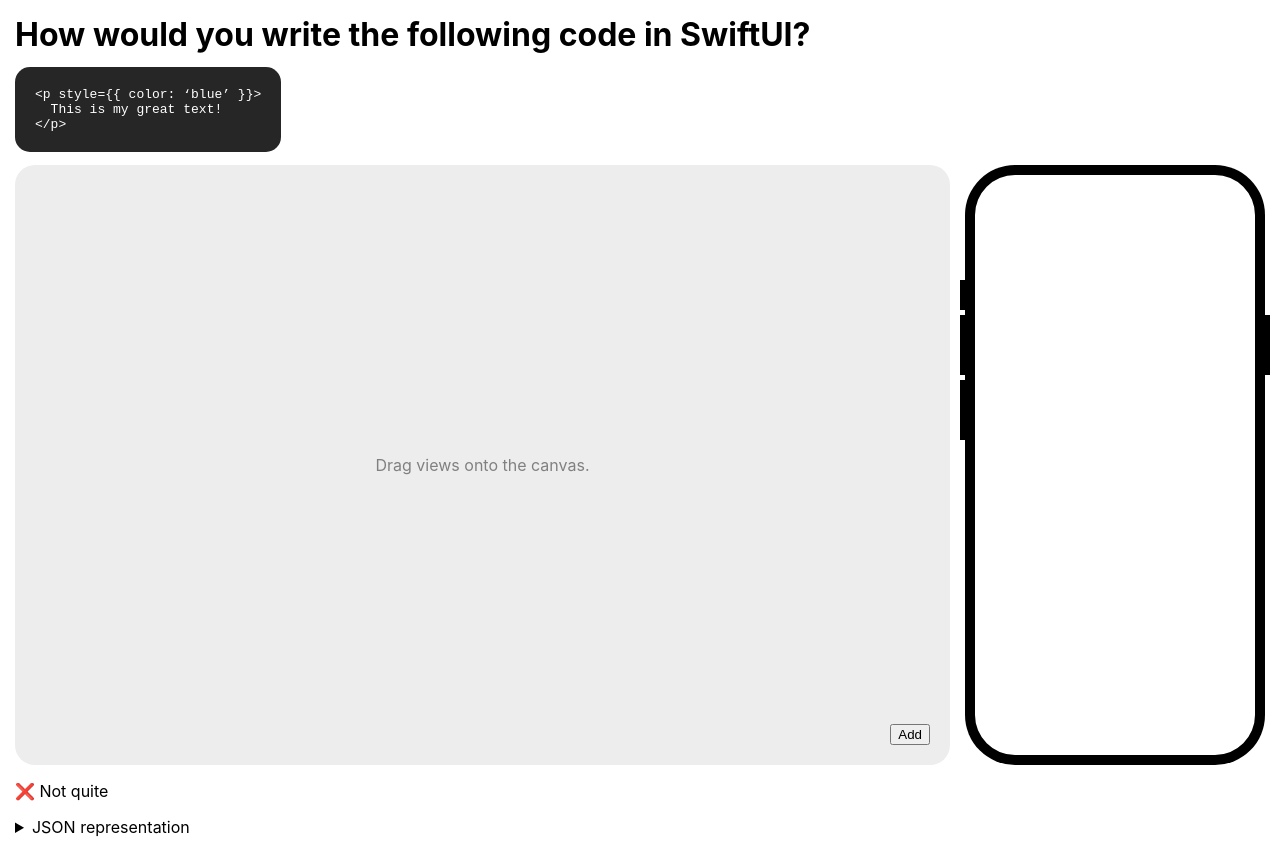
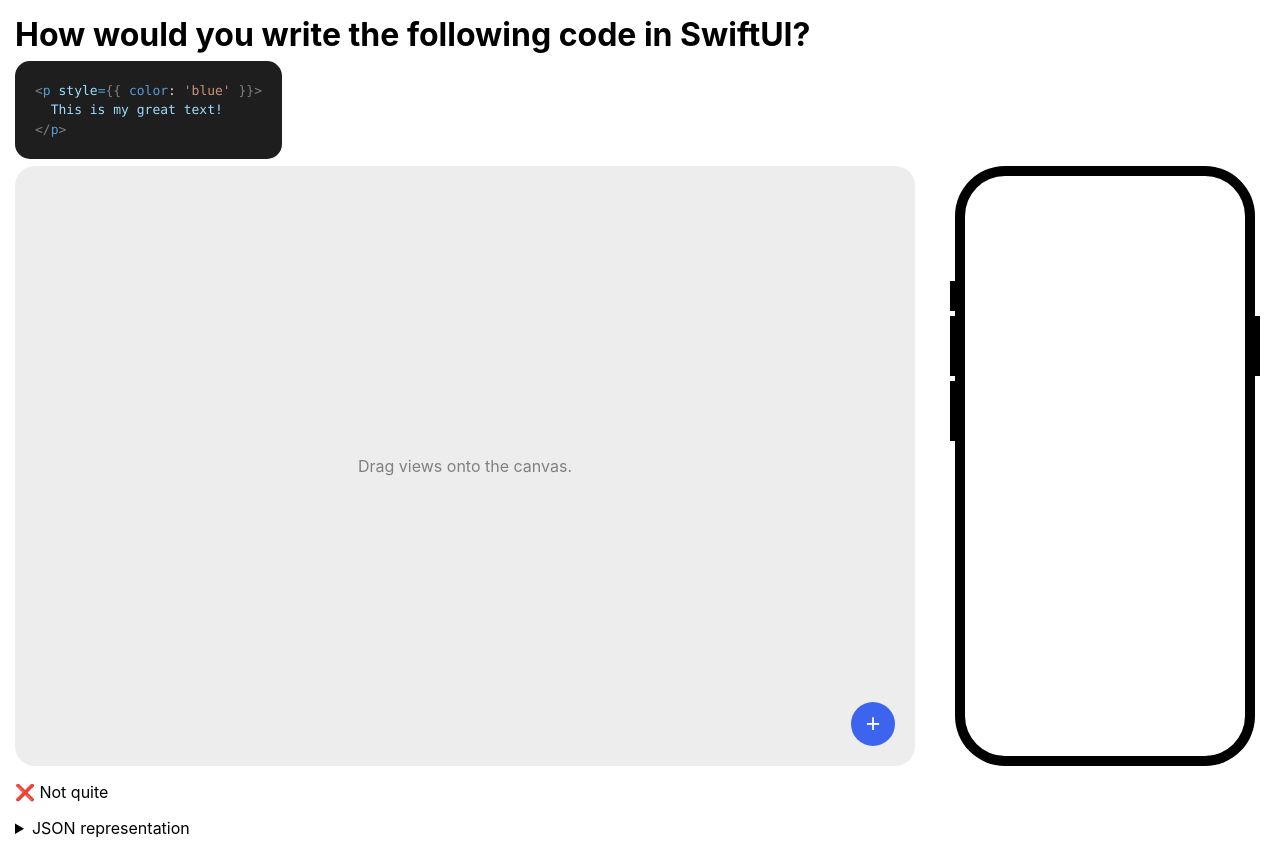
Before and after one commit to joshpensky/swiftui-for-react-devs-playground, a Next.js app: page / in a window 1280 px wide. Built offline with nearby package versions, Linux system fonts and the light colour scheme.

Commit message:
moving into components

```diff
--- /dev/null
+++ b/components/Canvas/Toolbox/index.tsx
@@ -0,0 +1,73 @@
+import { Dispatch, SetStateAction, useMemo, useState } from "react";
+import { ForegroundColorViewModifier } from "../../ForegroundColorViewModifier";
+import { TextView } from "../../TextView";
+import * as Dialog from "@radix-ui/react-dialog";
+import * as Tabs from "@radix-ui/react-tabs";
+import styles from "./styles.module.scss";
+
+export function Toolbox({
+  open,
+  onOpenChange,
+}: {
+  open: boolean;
+  onOpenChange: Dispatch<SetStateAction<boolean>>;
+}) {
+  const [tab, setTab] = useState("views");
+
+  return (
+    <Dialog.Root open={open} onOpenChange={onOpenChange}>
+      <Dialog.Trigger asChild>
+        <button className={styles["modal-trigger"]} aria-label="Add block">
+          +
+        </button>
+      </Dialog.Trigger>
+
+      <Dialog.Overlay className={styles["modal-overlay"]} />
+      <Dialog.Content className={styles["modal"]}>
+        <div className={styles["toolbox"]}>
+          <Tabs.Root
+            value={tab}
+            onValueChange={setTab}
+            orientation="horizontal"
+          >
+            <Tabs.List aria-label="Block Types">
+              <Tabs.Trigger value="views">Views</Tabs.Trigger>
+              <Tabs.Trigger value="view-modifiers">View Modifiers</Tabs.Trigger>
+            </Tabs.List>
+
+            <Tabs.Content value="views">
+              <ul>
+                <li>
+                  <TextView
+                    preview
+                    value=""
+                    onDrag={() => onOpenChange(false)}
+                  />
+                  <p>
+                    <strong>Text</strong>
+                  </p>
+                  <p>Display text content.</p>
+                </li>
+              </ul>
+            </Tabs.Content>
+            <Tabs.Content value="view-modifiers">
+              <ul>
+                <li>
+                  <ForegroundColorViewModifier
+                    preview
+                    value="red"
+                    onDrag={() => onOpenChange(false)}
+                  />
+                  <p>
+                    <strong>Foreground Color</strong>
+                  </p>
+                  <p>Set the color of foreground elements.</p>
+                </li>
+              </ul>
+            </Tabs.Content>
+          </Tabs.Root>
+        </div>
+      </Dialog.Content>
+    </Dialog.Root>
+  );
+}
--- /dev/null
+++ b/components/Canvas/Toolbox/styles.module.scss
@@ -0,0 +1,55 @@
+.modal-trigger {
+  position: absolute;
+  bottom: 20px;
+  right: 20px;
+  width: 44px;
+  height: 44px;
+  background-color: #3D64EF;
+  border-radius: 50%;
+  color: white;
+  font-size: 25px;
+  border: none;
+  cursor: pointer;
+}
+
+.modal-overlay {
+  background-color: rgba(0, 0, 0, 0.3);
+  position: absolute;
+  inset: 0;
+}
+
+.modal {
+  position: absolute;
+  bottom: 0;
+  left: 0;
+  right: 0;
+  background-color: white;
+}
+
+.toolbox {
+  display: flex;
+  flex-direction: column;
+
+  ul {
+    list-style: none;
+    padding: 0;
+    margin: 0;
+
+    li {
+      display: flex;
+      align-items: flex-start;
+      flex-direction: column;
+      border: 1px solid gray;
+      border-radius: 5px;
+      padding: 15px;
+
+      p {
+        margin: 0;
+
+        &:first-of-type {
+          margin-top: 10px;
+        }
+      }
+    }
+  }
+}
--- a/components/Canvas/index.tsx
+++ b/components/Canvas/index.tsx
@@ -1,12 +1,10 @@
-import type { NextPage } from "next";
-import { useMemo, useState } from "react";
-import { useDragDropManager, useDrop } from "react-dnd";
+import { useState } from "react";
+import { useDrop } from "react-dnd";
 import { ForegroundColorViewModifier } from "../ForegroundColorViewModifier";
 import { TextView } from "../TextView";
-import * as Dialog from "@radix-ui/react-dialog";
-import * as Tabs from "@radix-ui/react-tabs";
 import styles from "./styles.module.scss";
 import { ViewModel } from "../../pages";
+import { Toolbox } from "./Toolbox";
 
 export function Canvas({
   views,
@@ -27,8 +25,7 @@ export function Canvas({
     },
   }));
 
-  const [open, setOpen] = useState(false);
-  const [tab, setTab] = useState("views");
+  const [toolbarOpen, setToolbarOpen] = useState(false);
 
   return (
     <div
@@ -132,60 +129,7 @@ export function Canvas({
         })}
       </div>
 
-      <Dialog.Root open={open} onOpenChange={setOpen}>
-        <Dialog.Trigger className={styles["modal-trigger"]}>Add</Dialog.Trigger>
-
-        <Dialog.Portal>
-          <Dialog.Overlay className={styles["modal-overlay"]} />
-          <Dialog.Content className={styles["modal"]}>
-            <div className={styles["toolbox"]}>
-              <Tabs.Root
-                value={tab}
-                onValueChange={setTab}
-                orientation="horizontal"
-              >
-                <Tabs.List aria-label="Block Types">
-                  <Tabs.Trigger value="views">Views</Tabs.Trigger>
-                  <Tabs.Trigger value="view-modifiers">
-                    View Modifiers
-                  </Tabs.Trigger>
-                </Tabs.List>
-
-                <Tabs.Content value="views">
-                  <ul>
-                    <li>
-                      <TextView
-                        preview
-                        value=""
-                        onDrag={() => setOpen(false)}
-                      />
-                      <p>
-                        <strong>Text</strong>
-                      </p>
-                      <p>Display text content.</p>
-                    </li>
-                  </ul>
-                </Tabs.Content>
-                <Tabs.Content value="view-modifiers">
-                  <ul>
-                    <li>
-                      <ForegroundColorViewModifier
-                        preview
-                        value="red"
-                        onDrag={() => setOpen(false)}
-                      />
-                      <p>
-                        <strong>Foreground Color</strong>
-                      </p>
-                      <p>Set the color of foreground elements.</p>
-                    </li>
-                  </ul>
-                </Tabs.Content>
-              </Tabs.Root>
-            </div>
-          </Dialog.Content>
-        </Dialog.Portal>
-      </Dialog.Root>
+      <Toolbox open={toolbarOpen} onOpenChange={setToolbarOpen} />
     </div>
   );
 }
--- a/components/Canvas/styles.module.scss
+++ b/components/Canvas/styles.module.scss
@@ -1,5 +1,3 @@
-
-
 .canvas {
   align-items: center;
   justify-content: center;
@@ -23,51 +21,3 @@
   flex-direction: column;
   gap: 3px;
 }
-
-.modal-trigger {
-  position: absolute;
-  bottom: 20px;
-  right: 20px;
-}
-
-.modal-overlay {
-  background-color: rgba(0, 0, 0, 0.3);
-  position: fixed;
-  inset: 0;
-}
-
-.modal {
-  position: fixed;
-  bottom: 0;
-  left: 0;
-  right: 0;
-  background-color: white;
-}
-
-.toolbox {
-  display: flex;
-  flex-direction: column;
-
-  ul {
-    list-style: none;
-    padding: 0;
-    margin: 0;
-
-    li {
-      display: flex;
-      align-items: flex-start;
-      flex-direction: column;
-      border: 1px solid gray;
-      border-radius: 5px;
-      padding: 15px;
-
-      p {
-        margin: 0;
-
-        &:first-of-type {
-          margin-top: 10px;
-        }
-      }
-    }
-  }
-}
--- a/components/Preview/styles.module.scss
+++ b/components/Preview/styles.module.scss
@@ -2,8 +2,10 @@
   width: 300px;
   height: 600px;
   border-radius: 50px;
+  flex-shrink: 0;
   box-shadow: inset 0 0 0 10px black;
   position: relative;
+  margin: 0 10px;
 
   &::after {
     content: '';
--- a/package.json
+++ b/package.json
@@ -19,6 +19,7 @@
     "react-dnd-html5-backend": "^16.0.1",
     "react-dnd-touch-backend": "^16.0.1",
     "react-dom": "18.2.0",
+    "react-syntax-highlighter": "^15.5.0",
     "sass": "^1.53.0"
   },
   "devDependencies": {
@@ -26,6 +27,7 @@
     "@types/node": "18.0.6",
     "@types/react": "18.0.15",
     "@types/react-dom": "18.0.6",
+    "@types/react-syntax-highlighter": "^15.5.3",
     "eslint": "8.20.0",
     "eslint-config-next": "12.2.2",
     "typescript": "4.7.4"
--- a/pages/index.tsx
+++ b/pages/index.tsx
@@ -1,6 +1,8 @@
 import type { NextPage } from "next";
 import { useMemo, useState } from "react";
 import isEqual from "lodash.isequal";
+import { Prism as SyntaxHighlighter } from "react-syntax-highlighter";
+import { vscDarkPlus } from "react-syntax-highlighter/dist/cjs/styles/prism";
 import { Color } from "../components/ForegroundColorViewModifier";
 import styles from "./styles/index.module.scss";
 import { Preview } from "../components/Preview";
@@ -24,6 +26,12 @@ interface TextViewModel {
 }
 
 export type ViewModel = TextViewModel;
+
+const code = `
+<p style={{ color: 'blue' }}>
+  This is my great text!
+</p>
+`.trim();
 
 const Home: NextPage = () => {
   const [views, setViews] = useState<ViewModel[]>([]);
@@ -49,18 +57,16 @@ const Home: NextPage = () => {
     <div className={styles["page"]}>
       <h1>How would you write the following code in SwiftUI?</h1>
 
-      <code className={styles["code"]}>
-        <pre>
-          {`<p style={{ color: ‘blue’ }}>
-  This is my great text!
-</p>`}
-        </pre>
-      </code>
+      <div className={styles["code"]}>
+        <SyntaxHighlighter language="jsx" style={vscDarkPlus}>
+          {code}
+        </SyntaxHighlighter>
+      </div>
 
       <div className={styles["play-area"]}>
         <Canvas views={views} onViewsChange={setViews} />
 
-        <div>
+        <div className={styles["previews"]}>
           {views.length ? (
             views.map((view, index) => <Preview key={index} view={view} />)
           ) : (
--- a/pages/styles/index.module.scss
+++ b/pages/styles/index.module.scss
@@ -12,16 +12,23 @@
 
 .code {
   align-self: flex-start;
+
   pre {
-    background-color: #262626;
-    color: white;
-    padding: 20px;
-    border-radius: 15px;
+    padding: 20px !important;
+    border-radius: 15px !important;
   }
 }
 
 .play-area {
   display: flex;
-  gap: 15px;
+  gap: 30px;
   flex: 1;
 }
+
+.previews {
+  display: flex;
+  flex-direction: column;
+  gap: 20px;
+  max-height: 700px;
+  overflow: auto;
+}
```
Also changed, not shown: 1 other file (tests, documents, lock files or other folders).
